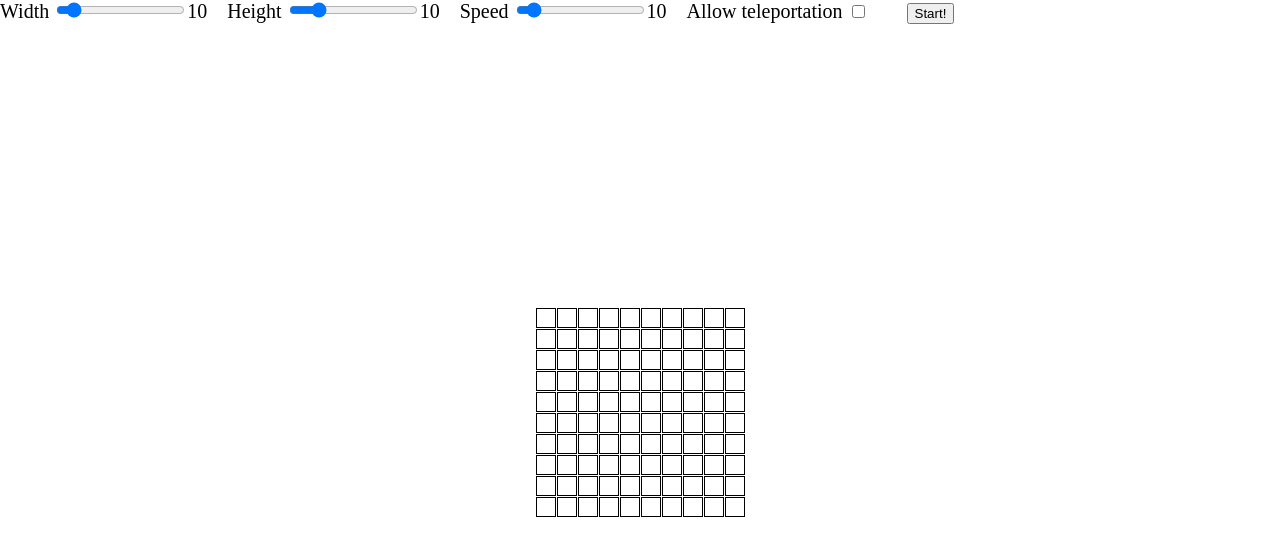
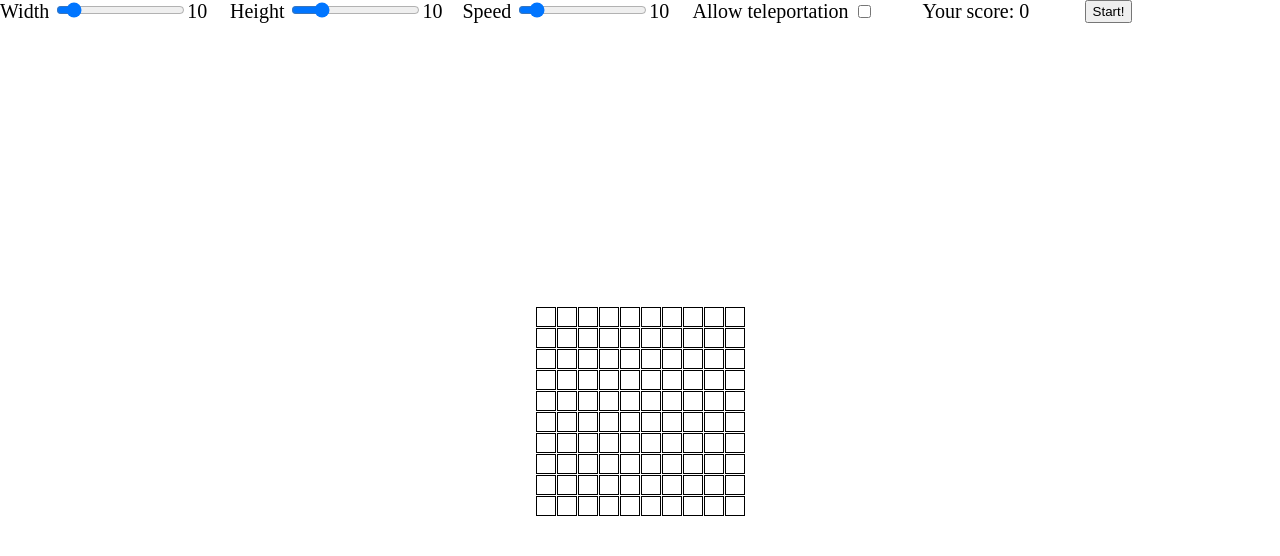
Before and after one commit to SleepingWhale/snake-game, a React app: page / in a window 1280 px wide. Shown: the top 556 px of the page. Built offline with nearby package versions, Linux system fonts and the light colour scheme.

Commit message:
Add score

```diff
--- a/src/components/SettingsPanel.tsx
+++ b/src/components/SettingsPanel.tsx
@@ -10,6 +10,7 @@ export type ConnectedState = {
   height: number;
   speed: number;
   isTeleportationAllowed: boolean;
+  score: number;
 };
 
 export type ConnectedDispatch = {
@@ -88,7 +89,8 @@ export class SettingsPanel extends React.Component<ConnectedState & ConnectedDis
       onCheckboxChange,
       onRangeChange,
       isRunning,
-      isGameOver
+      isGameOver,
+      score
     } = this.props;
     const isFormDisabled = isRunning && !isGameOver;
 
@@ -144,7 +146,10 @@ export class SettingsPanel extends React.Component<ConnectedState & ConnectedDis
           />
         </div>
         <div className={styles.settingsItem}>
-          <button onClick={this.startGame}>{isRunning ? 'Restart' : 'Start!'}</button>
+          <div className={styles.settingsItemWithSpace}>
+            <span>Your score: {score}</span>
+            <button onClick={this.startGame}>{isRunning ? 'Restart' : 'Start!'}</button>
+          </div>
         </div>
       </div>
     );
--- a/src/components/settingsPanel.css
+++ b/src/components/settingsPanel.css
@@ -1,7 +1,7 @@
 .settingsPanel {
   display: grid;
   grid-gap: 20px;
-  grid-template-columns: repeat(auto-fill, minmax(200px, max-content));
+  grid-template-columns: repeat(auto-fill, minmax(210px, max-content));
   font-size: 20px;
 }
 
@@ -9,6 +9,11 @@
   display: inline-block;
 }
 
+.settingsItemWithSpace {
+  display: flex;
+  justify-content: space-between;
+}
+
 .settingsItem label {
   margin-right: 5px;
 }
--- a/src/components/settingsPanel.css.d.ts
+++ b/src/components/settingsPanel.css.d.ts
@@ -1,2 +1,3 @@
 export const settingsPanel: string;
 export const settingsItem: string;
+export const settingsItemWithSpace: string;
--- a/src/containers/SettingsPanelContainer.ts
+++ b/src/containers/SettingsPanelContainer.ts
@@ -29,7 +29,7 @@ const mapDispatchToProps = (dispatch: Dispatch<StarGameAction>) => ({
 });
 
 const mergeProps = (stateProps, dispatchProps): ConnectedState & ConnectedDispatch => {
-  const { isRunning, isGameOver } = stateProps.game;
+  const { isRunning, isGameOver, score } = stateProps.game;
 
   return {
     ...dispatchProps,
@@ -37,7 +37,8 @@ const mergeProps = (stateProps, dispatchProps): ConnectedState & ConnectedDispat
     onGameStart: dispatchProps.onGameStart(stateProps.settings),
     onMakeMove: dispatchProps.onMakeMove(stateProps.settings),
     isRunning,
-    isGameOver
+    isGameOver,
+    score
   };
 };
 
--- a/src/redux/game.ts
+++ b/src/redux/game.ts
@@ -101,7 +101,8 @@ export default function reducer(state: GameState = initialState, action: GameAct
         snakePosition: isDead ? snakePosition : newSnakePosition,
         applePosition: gotApple ? calcApplePosition(newSnakePosition, width, height) : applePosition,
         isGameOver: isDead,
-        snakeDirectionCurrent: snakeDirectionNext
+        snakeDirectionCurrent: snakeDirectionNext,
+        score: gotApple ? state.score + 1 : state.score
       };
     }
     default:
```
